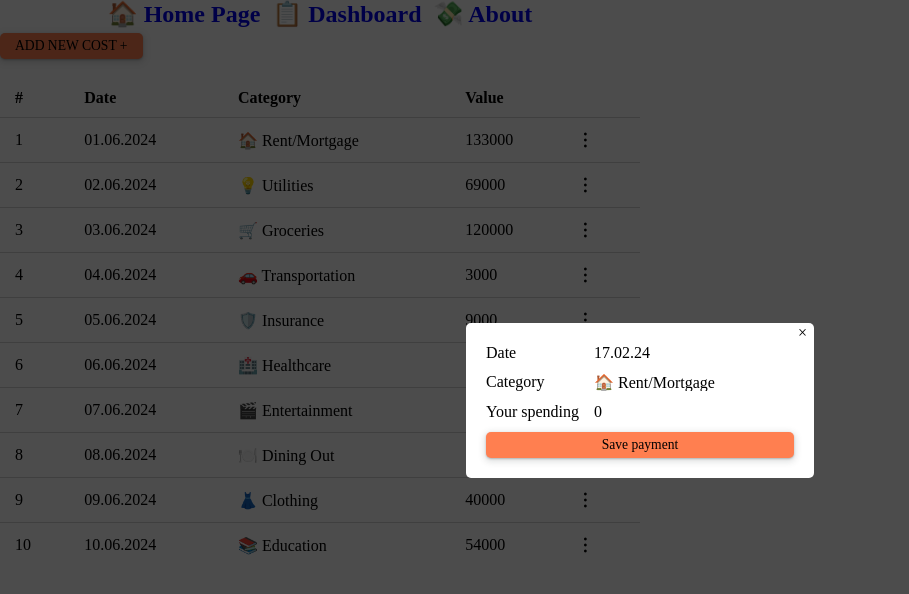
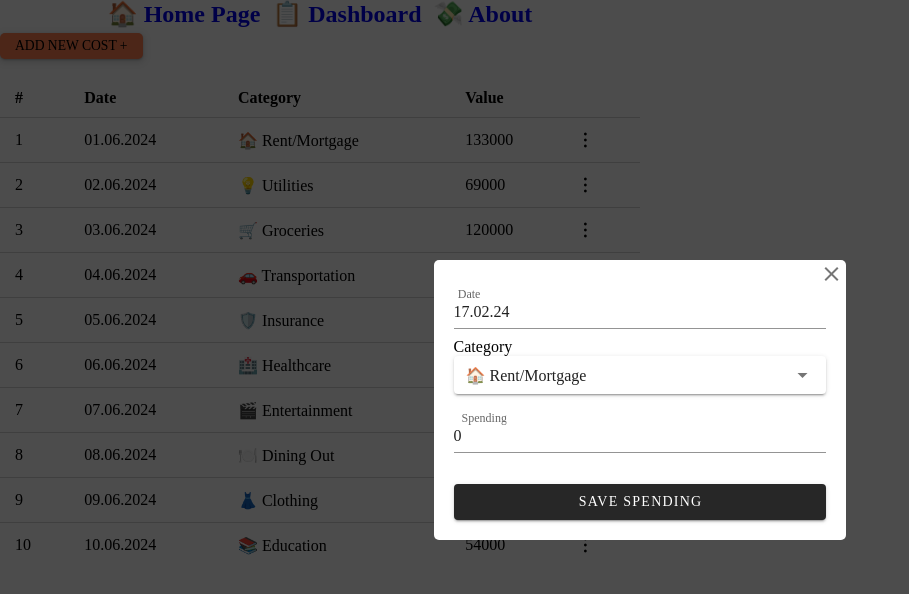
Before and after one commit to rieznikk/spending-tracker, a Vue app: page /dashboard/1 in a window 1280 px wide. Both pictures are taken after a click on the button "ADD NEW COST +". Shown: the top 594 px of the page, without its empty margins (0-909 px from the left). Built offline with nearby package versions, Linux system fonts and the light colour scheme.

Commit message:
style(form): changed paymentForm & paymentFormEdit

```diff
--- /dev/null
+++ b/src/assets/styles/components/modal.scss
@@ -0,0 +1,31 @@
+.overlay {
+  display: flex;
+  position: fixed;
+  top: 0;
+  left: 0;
+  width: 100%;
+  height: 100%;
+  background-color: rgba(0, 0, 0, 0.7);
+  justify-content: center;
+  align-items: center;
+  z-index: 6;
+
+  & .modal {
+    background-color: #fff;
+    padding: 20px;
+    border-radius: 5px;
+    position: relative;
+    display: flex;
+    flex-direction: column;
+    flex-wrap: nowrap;
+    justify-content: center;
+    row-gap: 10px;
+
+    & .close {
+      position: absolute;
+      top: 2px;
+      right: 3px;
+      cursor: pointer;
+    }
+  }
+}
--- /dev/null
+++ b/src/assets/styles/index.scss
@@ -0,0 +1 @@
+@import url('./components/modal.scss');
--- a/src/components/PaymentForm.vue
+++ b/src/components/PaymentForm.vue
@@ -1,27 +1,26 @@
 <template>
-  <div :class="[$style.overlay]">
-    <div :class="[$style.modal]">
-      <span :class="[$style.close]" @click="hideForm()">&times;</span>
+  <div class="overlay">
+    <div class="modal">
+      <span class="close" @click="hideForm()">
+        <v-icon color="black">mdi-close</v-icon>
+      </span>
 
-      <div :class="[$style.dateField]">
-        <span :class="[$style.dateHeading]">Date</span>
-        <input :class="[$style.input]" placeholder="Date" type="text" v-model="date"/>
+      <v-text-field class="mb-2" label="Date" v-model="date" hide-details="true" />
+
+      <div class="mb-2">
+        <div class="mb-2">Category</div>
+        <v-select
+          v-model="category"
+          :items="getAvailableCategories"
+          hide-details="true"
+          label="Category"
+          dense
+          solo
+        />
       </div>
 
-      <div :class="[$style.categoryField]">
-        <span :class="[$style.categoryHeading]">Category</span>
-
-        <select v-model="category" :class="[$style.input]">
-          <option v-for="(option, index) in getAvailableCategories" :value="option" :key="index">{{ option }}</option>
-        </select>
-      </div>
-
-      <div :class="[$style.priceField]">
-        <span :class="[$style.priceHeading]">Your spending</span>
-        <input :class="[$style.input]" placeholder="Price" type="number" v-model.number="price"/>
-      </div>
-
-      <button :class="[$style.buttonSave]" @click="savePayment()">Save payment</button>
+      <v-text-field label="Spending" v-model.number="price" :rules="spendingRules" />
+      <v-btn dark color="teal" @click="savePayment()">Save spending</v-btn>
     </div>
   </div>
 </template>
@@ -34,7 +33,11 @@ export default {
       return {
         date: "",
         category: '',
-      price: 0
+        price: 0,
+        spendingRules: [
+          value => !!value || 'Please enter amout of spending.',
+          value => (!isNaN(parseFloat(value)) && isFinite(value)) || 'Please enter only digits'
+        ]
       };
     },
     computed: {
@@ -87,70 +90,3 @@ export default {
     }
   };
 </script>
-
-<style lang="scss" module>
-.overlay {
-  display: flex;
-  position: fixed;
-  top: 0;
-  left: 0;
-  width: 100%;
-  height: 100%;
-  background-color: rgba(0, 0, 0, 0.7);
-  justify-content: center;
-  align-items: center;
-}
-
-.modal {
-  background-color: #fff;
-  padding: 20px;
-  border-radius: 5px;
-  text-align: center;
-  position: relative;
-  display: flex;
-  flex-direction: column;
-  flex-wrap: nowrap;
-  justify-content: center;
-  row-gap: 10px;
-}
-
-.close {
-  position: absolute;
-  top: 1.5px;
-  right: 7px;
-  cursor: pointer;
-}
-
-.dateField,
-.categoryField,
-.priceField {
-  display: flex;
-  flex-direction: row;
-  justify-content: space-between;
-  flex-wrap: nowrap;
-  align-items: center;
-  column-gap: 15px;
-}
-
-.input {
-  width: 200px;
-  max-width: 200px;
-  min-width: 200px;
-  box-sizing: border-box;
-  padding-block: 1px;
-}
-
-.buttonSave {
-  display: flex;
-  justify-content: center;
-  align-items: center;
-  font-size: 0.85rem;
-  padding: 5px 15px;
-  background-color: coral;
-  border: none;
-  border-radius: 5px;
-  box-shadow: rgba(60, 64, 67, 0.3) 0px 1px 2px 0px,
-    rgba(60, 64, 67, 0.15) 0px 2px 6px 2px;
-  cursor: pointer;
-}
-</style>
--- a/src/components/PaymentFormEdit.vue
+++ b/src/components/PaymentFormEdit.vue
@@ -1,27 +1,26 @@
 <template>
-  <div :class="[$style.overlay]">
-    <div :class="[$style.modal]">
-      <span :class="[$style.close]" @click="hideForm()">&times;</span>
+  <div class="overlay">
+    <div class="modal">
+      <span class="close" @click="hideForm()">
+        <v-icon color="black">mdi-close</v-icon>
+      </span>
 
-      <div :class="[$style.dateField]">
-        <span :class="[$style.dateHeading]">Date</span>
-        <input :class="[$style.input]" placeholder="Date" type="text" v-model="date"/>
+      <v-text-field class="mb-2" label="Date" v-model="date" hide-details="true" />
+
+      <div class="mb-2">
+        <div class="mb-2">Category</div>
+        <v-select
+          v-model="category"
+          :items="getAvailableCategories"
+          hide-details="true"
+          label="Category"
+          dense
+          solo
+        />
       </div>
 
-      <div :class="[$style.categoryField]">
-        <span :class="[$style.categoryHeading]">Category</span>
-
-        <select v-model="category" :class="[$style.input]">
-          <option v-for="(option, index) in getAvailableCategories" :value="option" :key="index">{{ option }}</option>
-        </select>
-      </div>
-
-      <div :class="[$style.priceField]">
-        <span :class="[$style.priceHeading]">Your spending</span>
-        <input :class="[$style.input]" placeholder="Price" type="number" v-model.number="price"/>
-      </div>
-
-      <button :class="[$style.buttonSave]" @click="savePayment()">Save payment</button>
+      <v-text-field label="Spending" v-model.number="price" :rules="spendingRules" />
+      <v-btn dark color="teal" @click="savePayment()">Save spending</v-btn>
     </div>
   </div>
 </template>
@@ -34,7 +33,11 @@ export default {
       return {
         date: '',
         category: '',
-      price: 0
+        price: 0,
+        spendingRules: [
+          value => !!value || 'Please enter amout of spending.',
+          value => (!isNaN(parseFloat(value)) && isFinite(value)) || 'Please enter only digits'
+        ],
       };
     },
     props: {
@@ -72,70 +75,3 @@ export default {
     }
   };
 </script>
-
-<style lang="scss" module>
-.overlay {
-  display: flex;
-  position: fixed;
-  top: 0;
-  left: 0;
-  width: 100%;
-  height: 100%;
-  background-color: rgba(0, 0, 0, 0.7);
-  justify-content: center;
-  align-items: center;
-}
-
-.modal {
-  background-color: #fff;
-  padding: 20px;
-  border-radius: 5px;
-  text-align: center;
-  position: relative;
-  display: flex;
-  flex-direction: column;
-  flex-wrap: nowrap;
-  justify-content: center;
-  row-gap: 10px;
-}
-
-.close {
-  position: absolute;
-  top: 1.5px;
-  right: 7px;
-  cursor: pointer;
-}
-
-.dateField,
-.categoryField,
-.priceField {
-  display: flex;
-  flex-direction: row;
-  justify-content: space-between;
-  flex-wrap: nowrap;
-  align-items: center;
-  column-gap: 15px;
-}
-
-.input {
-  width: 200px;
-  max-width: 200px;
-  min-width: 200px;
-  box-sizing: border-box;
-  padding-block: 1px;
-}
-
-.buttonSave {
-  display: flex;
-  justify-content: center;
-  align-items: center;
-  font-size: 0.85rem;
-  padding: 5px 15px;
-  background-color: coral;
-  border: none;
-  border-radius: 5px;
-  box-shadow: rgba(60, 64, 67, 0.3) 0px 1px 2px 0px,
-    rgba(60, 64, 67, 0.15) 0px 2px 6px 2px;
-  cursor: pointer;
-}
-</style>
--- a/src/main.js
+++ b/src/main.js
@@ -6,6 +6,7 @@ import modal from './plugins/modal-window';
 import contextMenu from "./plugins/context-menu";
 import PaymentFormEdit from "./plugins/payment-form-edit";
 import vuetify from './plugins/vuetify';
+import './assets/styles/index.scss';
 
 Vue.config.productionTip = false;
 Vue.use(modal);
```
Lines whose indentation alone changed are shown as unchanged.
